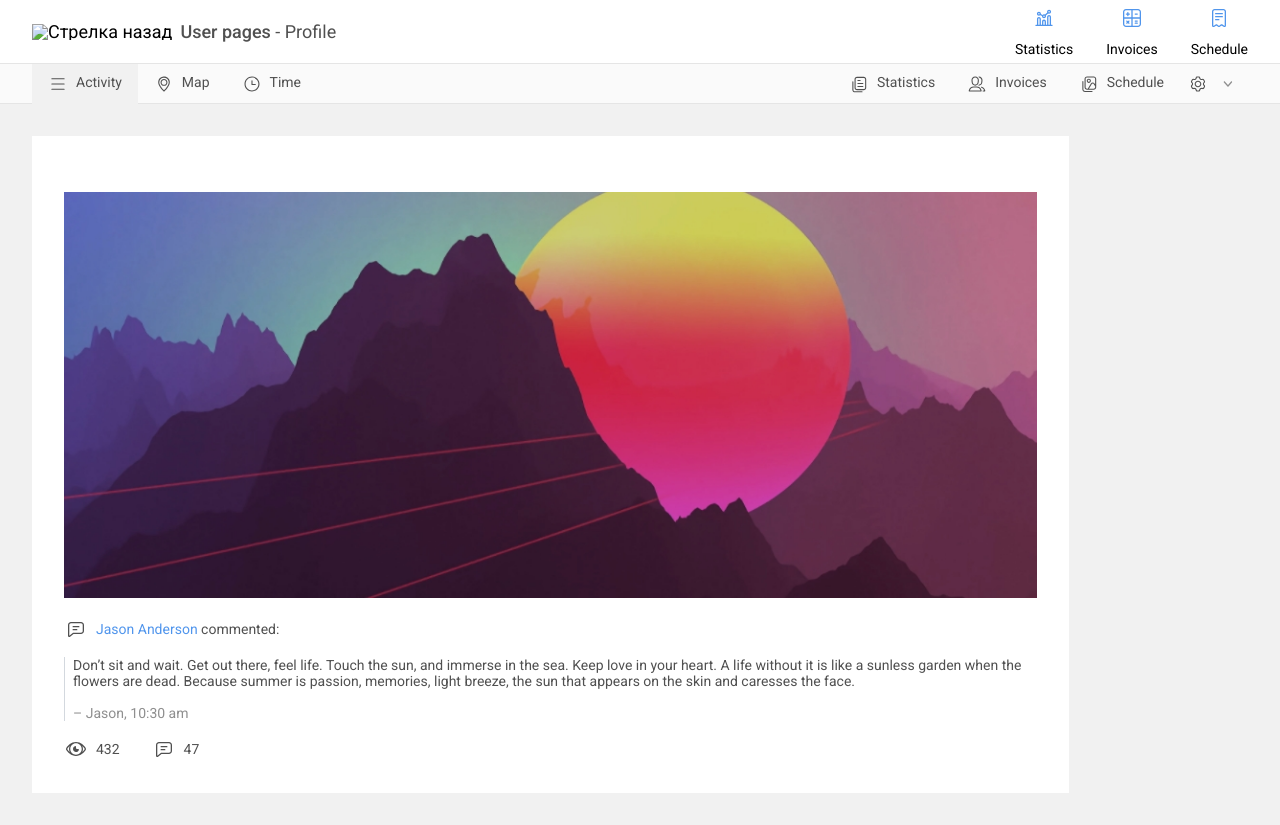
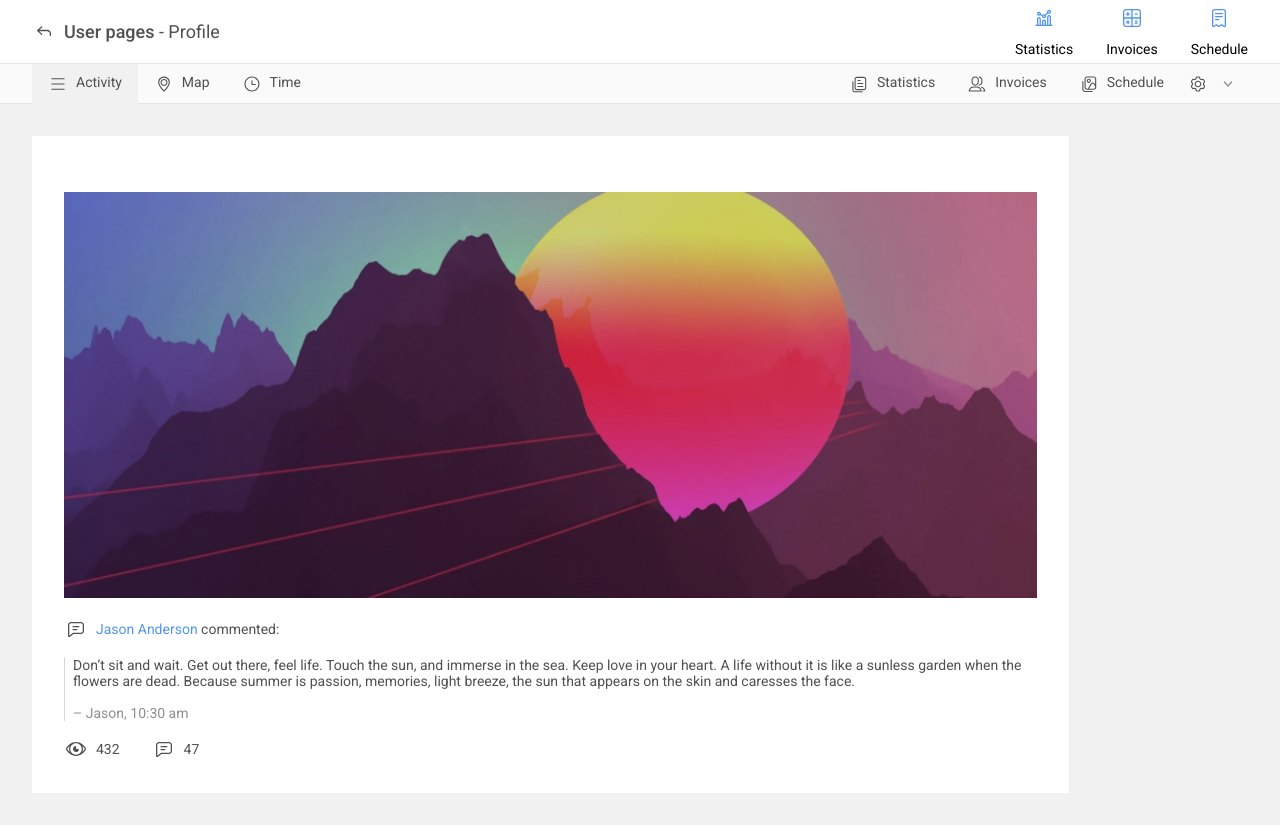
Before and after one commit to LonitLu/User-page, a plain HTML site: page index.html in a window 1280 px wide. Drawn offline with Linux system fonts and the light colour scheme; the site is published under a folder, as on GitHub Pages, so addresses that start at the root find nothing.

Commit message:
поправил путь до img

```diff
--- a/index.html
+++ b/index.html
@@ -4,7 +4,7 @@
     <meta charset="UTF-8" />
     <meta name="viewport" content="width=device-width, initial-scale=1.0" />
     <title>User-page</title>
-    <link rel="icon" type="image/jpg" href="/images/favicon.jpeg" />
+    <link rel="icon" type="image/jpg" href="images/favicon.jpeg" />
     <link rel="preconnect" href="https://fonts.googleapis.com" />
     <link rel="preconnect" href="https://fonts.gstatic.com" crossorigin />
     <link
@@ -24,7 +24,7 @@
           <a href="#" class="nav__left">
             <div>
               <img
-                src="/images/icons/Outline _ Back Outline.svg"
+                src="images/icons/Outline _ Back Outline.svg"
                 alt="Стрелка назад"
               />
             </div>
```
